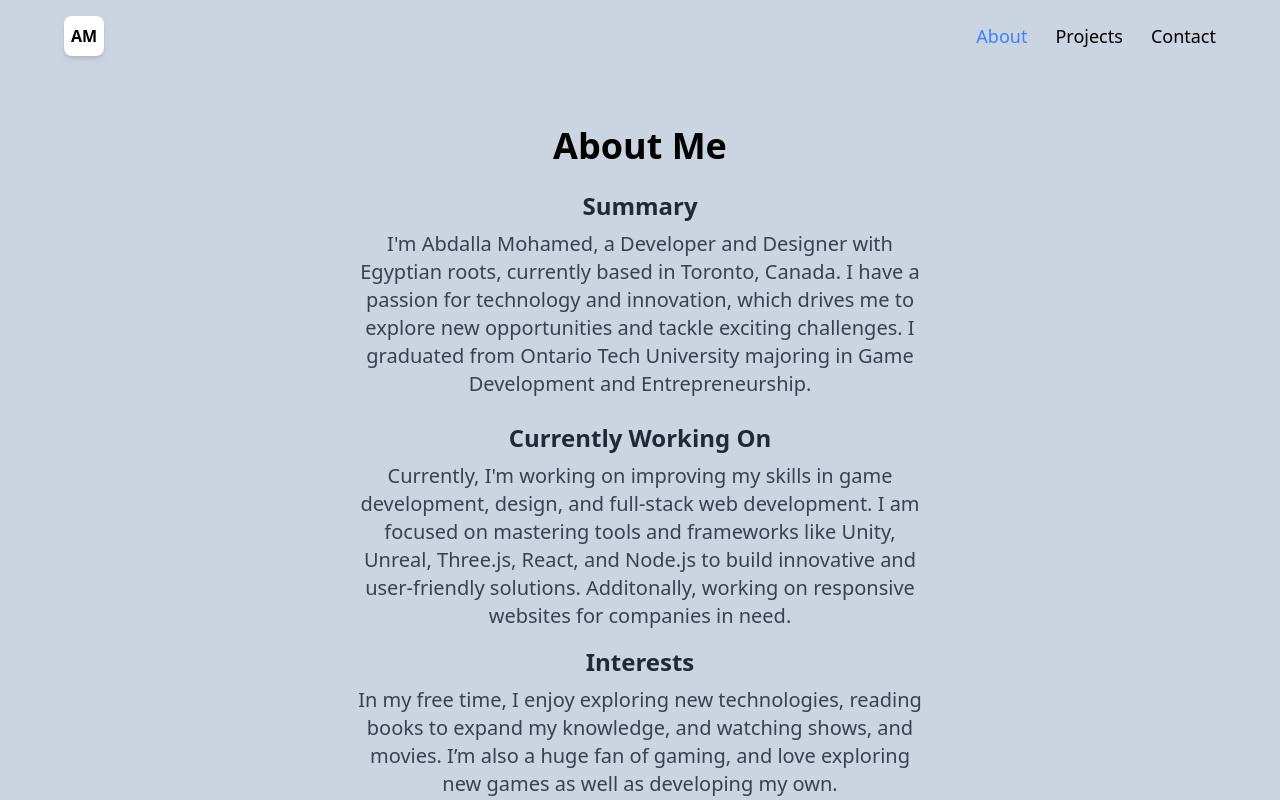
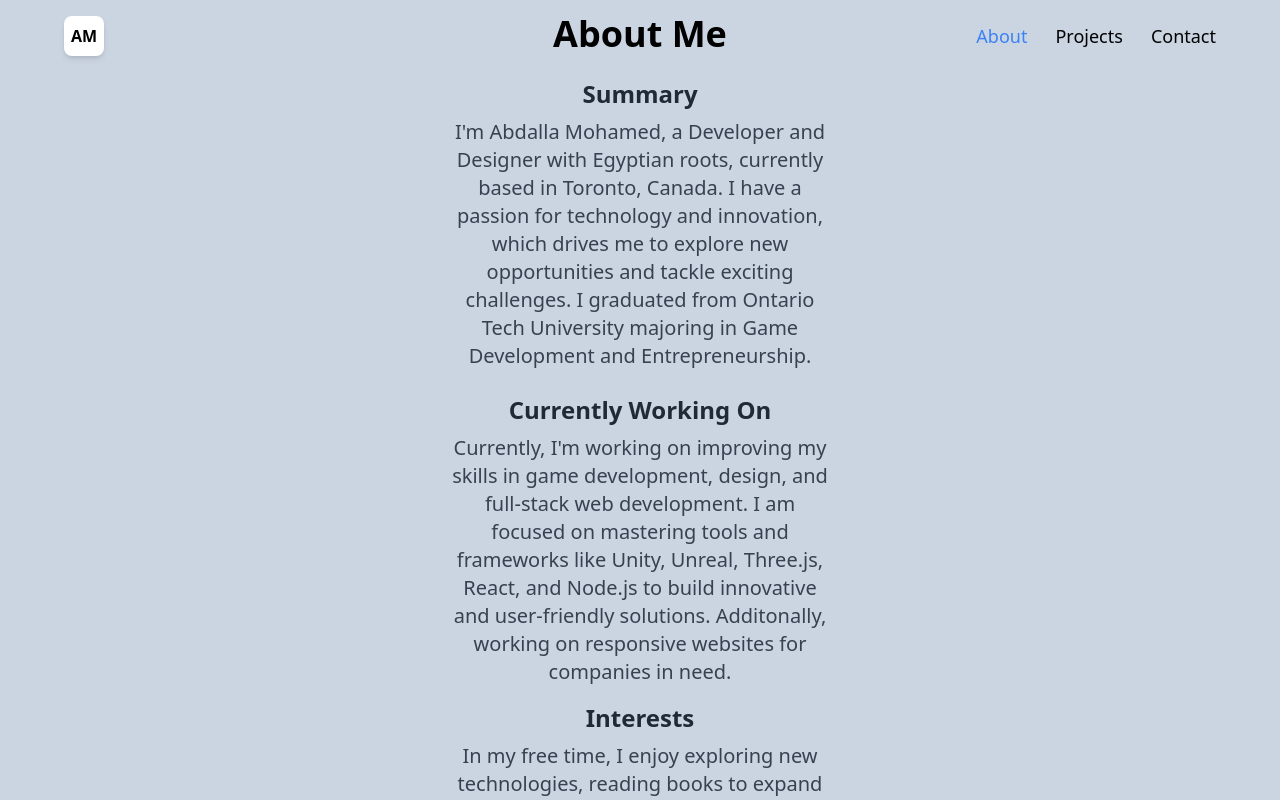
Before and after one commit to IbeAbdullaGit/Portfolio, a React (Vite) app: page /Portfolio/about in a window 1280 px wide. Shown: the top 800 px of the page. Built offline with nearby package versions, Linux system fonts and the light colour scheme.

Commit message:
Update About.jsx

```diff
--- a/src/pages/About.jsx
+++ b/src/pages/About.jsx
@@ -6,7 +6,7 @@ const About = () => {
     <section className="h-screen flex flex-col items-center justify-center bg-slate-300 text-center  ">
     <h1 className="text-4xl font-bold mb-6 sm:mt-6">About Me</h1>
 
-    <div className="max-w-xl sm:max-w">
+    <div className="max-w-xl sm:max-w-sm">
       <div className="mb-6">
         <h2 className="text-2xl font-semibold text-gray-800 mb-2">Summary</h2>
         <p className="text-lg sm:text-xl text-gray-700 ">
```
